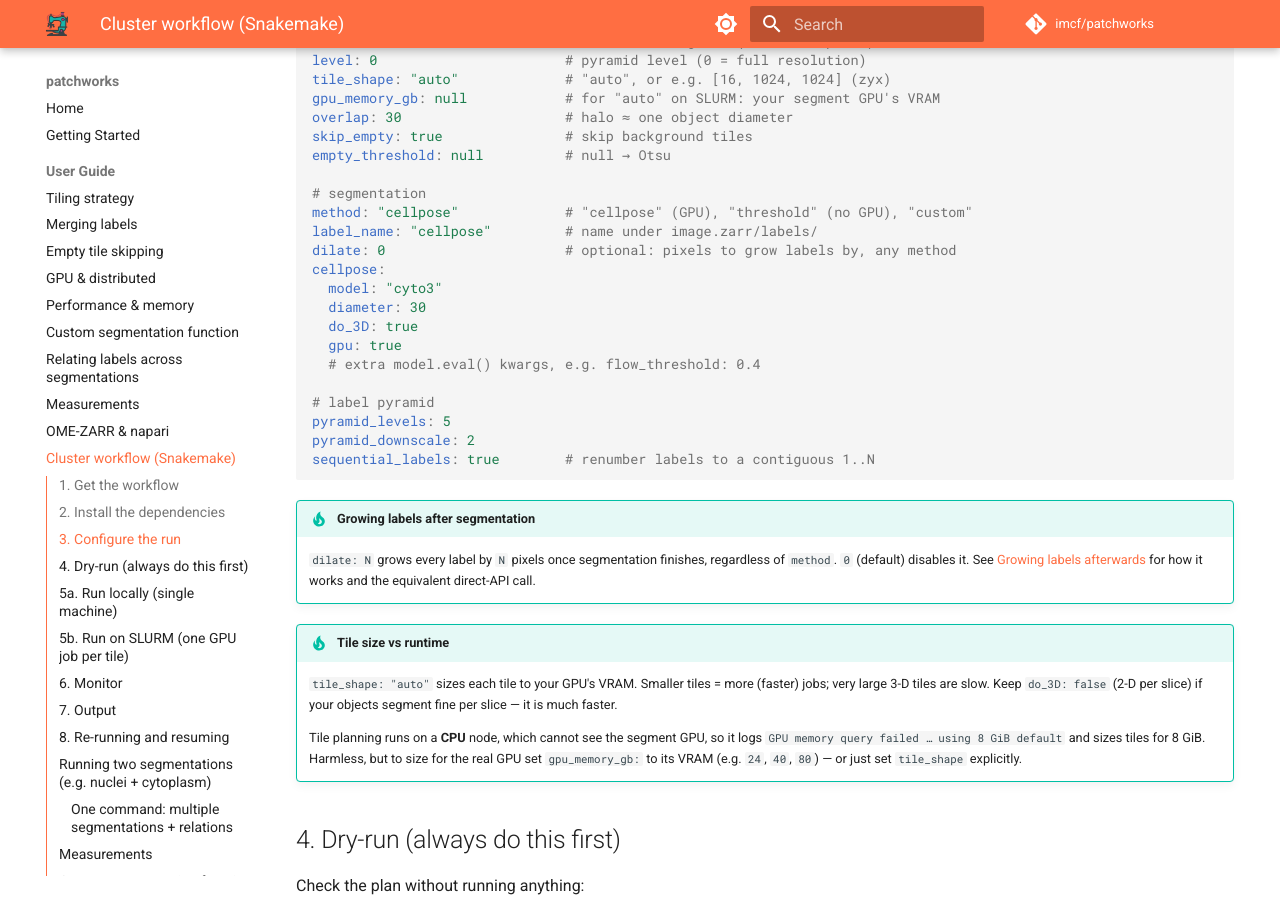
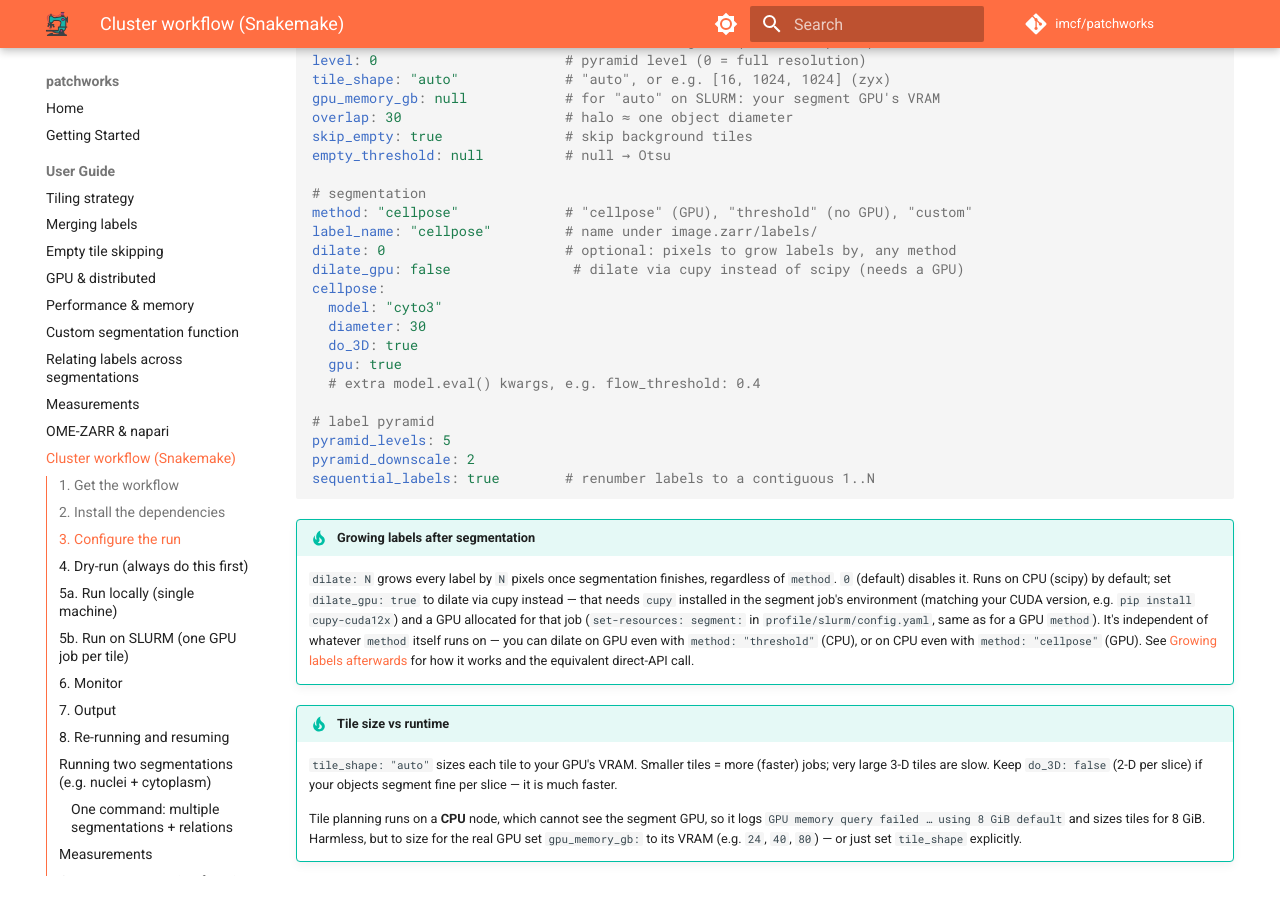
Before and after one commit to imcf/patchworks, an MkDocs documentation site: the page built from docs/guide/snakemake.md, in a window 1280 px wide and 900 px high, scrolled down 1199 px. Built offline with MkDocs 1.6.1 and Material for MkDocs 9.7.7, drawn with Linux system fonts in a browser that asks for light colours; comment, search, counter and statistics services are not loaded.

Commit message:
docs: 📝 document dilate_gpu (GPU dilation on the cluster)
Explains dilate_gpu: true, its cupy + GPU-allocation requirements, and
that it's independent of whatever method itself runs on.

```diff
--- a/docs/guide/snakemake.md
+++ b/docs/guide/snakemake.md
@@ -65,6 +65,7 @@ empty_threshold: null          # null → Otsu
 method: "cellpose"             # "cellpose" (GPU), "threshold" (no GPU), "custom"
 label_name: "cellpose"         # name under image.zarr/labels/
 dilate: 0                      # optional: pixels to grow labels by, any method
+dilate_gpu: false               # dilate via cupy instead of scipy (needs a GPU)
 cellpose:
   model: "cyto3"
   diameter: 30
@@ -80,8 +81,15 @@ sequential_labels: true        # renumber labels to a contiguous 1..N
 
 !!! tip "Growing labels after segmentation"
     `dilate: N` grows every label by `N` pixels once segmentation finishes,
-    regardless of `method`. `0` (default) disables it. See [Growing labels
-    afterwards](custom_segmentation.md#growing-labels-afterwards-dilation)
+    regardless of `method`. `0` (default) disables it. Runs on CPU (scipy)
+    by default; set `dilate_gpu: true` to dilate via cupy instead — that
+    needs `cupy` installed in the segment job's environment (matching your
+    CUDA version, e.g. `pip install cupy-cuda12x`) and a GPU allocated for
+    that job (`set-resources: segment:` in `profile/slurm/config.yaml`,
+    same as for a GPU `method`). It's independent of whatever `method`
+    itself runs on — you can dilate on GPU even with `method: "threshold"`
+    (CPU), or on CPU even with `method: "cellpose"` (GPU). See [Growing
+    labels afterwards](custom_segmentation.md#growing-labels-afterwards-dilation)
     for how it works and the equivalent direct-API call.
 
 !!! tip "Tile size vs runtime"
```
Also changed, not shown: docs/guide/custom_segmentation.md (+9 -0 lines).
